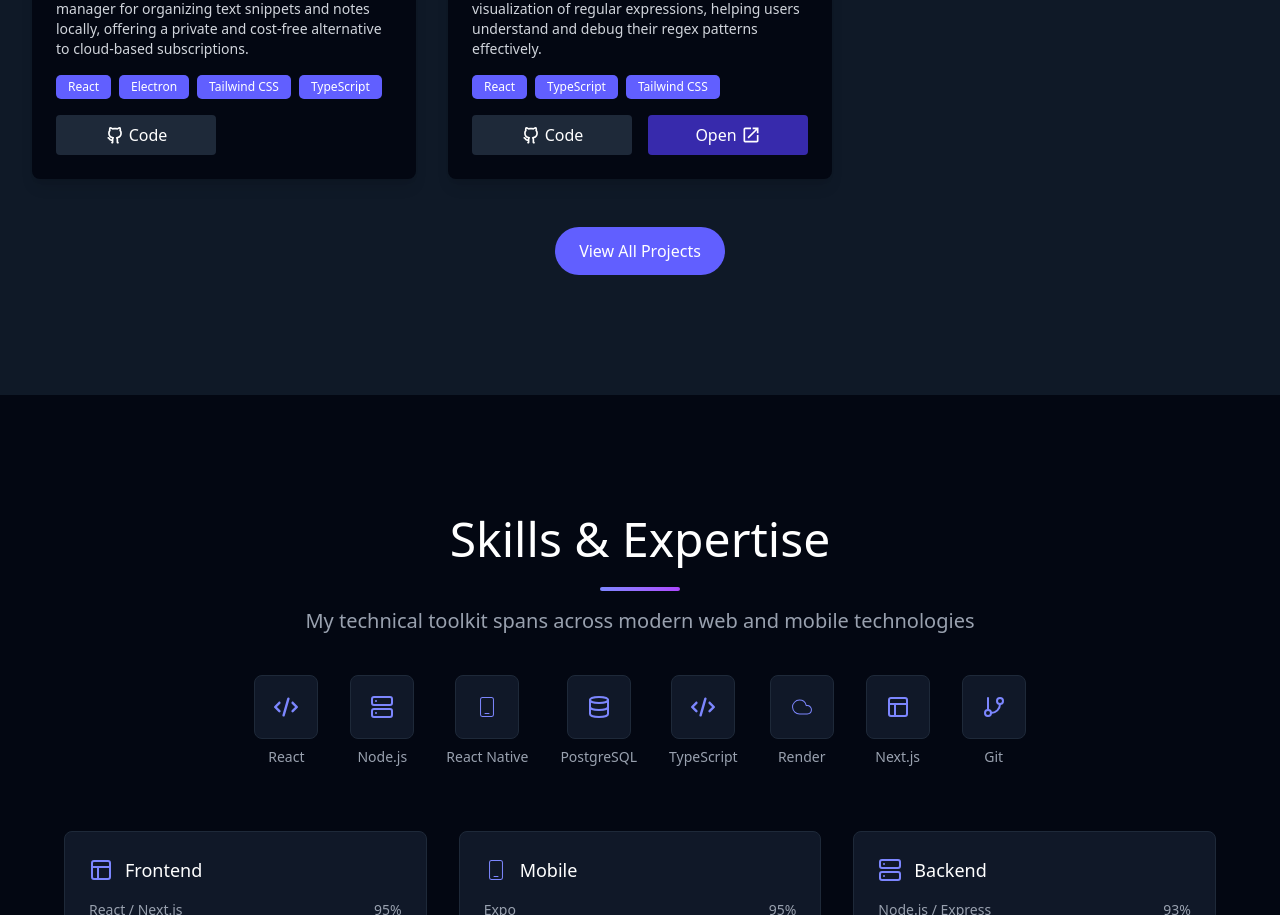
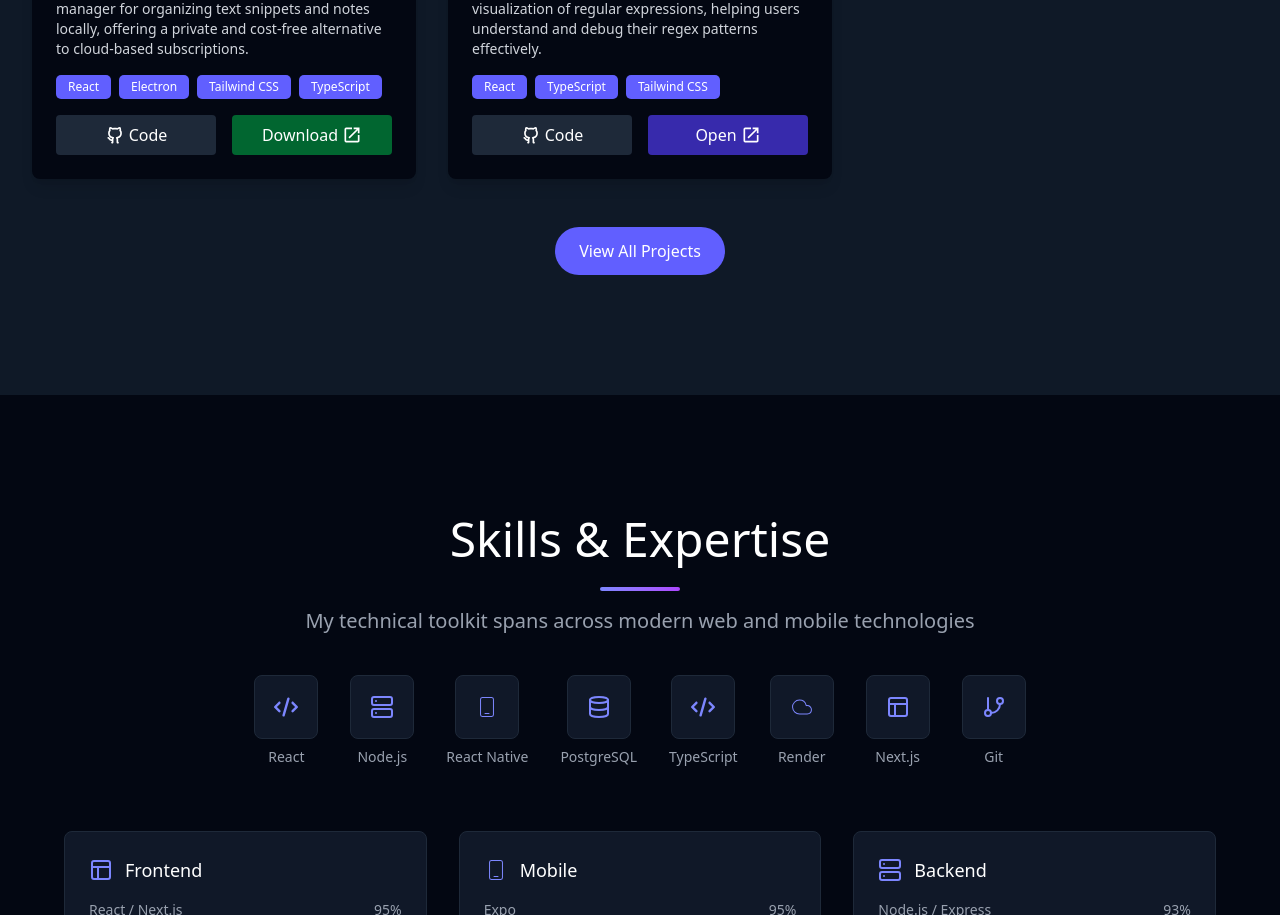
Before and after one commit to PellegrinoPiccolo/my-portfolio, a Next.js app: page / in a window 1280 px wide. Shown: the part 3049-3964 px from the top of the page. Built offline with nearby package versions, Linux system fonts and the light colour scheme.

Commit message:
feat: add download button for snippet pop project

```diff
--- a/components/ProjectCard.jsx
+++ b/components/ProjectCard.jsx
@@ -48,6 +48,12 @@ const ProjectCard = ({project, imageMode}) => {
                         <MdOutlineOpenInNew size={20} />
                       </button>
                     )}
+                    {project.download && (
+                      <button onClick={() => goToLink(project.download)} target='_blank' rel='noopener noreferrer' className='text-white gap-1 flex items-center flex-row w-full justify-center bg-green-800 py-2 rounded cursor-pointer hover:bg-green-700 transition-colors'>
+                        Download
+                        <MdOutlineOpenInNew size={20} />
+                      </button>
+                    )}
                 </div>
               </div>
           </div>
--- a/public/projects.json
+++ b/public/projects.json
@@ -29,6 +29,7 @@
         "description": "SnippetPop is a lightweight, cross-platform manager for organizing text snippets and notes locally, offering a private and cost-free alternative to cloud-based subscriptions.",
         "imageMode": "contain",
         "image": "/projects/snippetpop.png",
+        "download": "https://github.com/PellegrinoPiccolo/SnippetPop/releases/latest",
         "github": "https://github.com/PellegrinoPiccolo/snippetpop",
         "technologies": ["React", "Electron", "Tailwind CSS", "TypeScript"],
         "createdAt": "2026-02-05"
```
